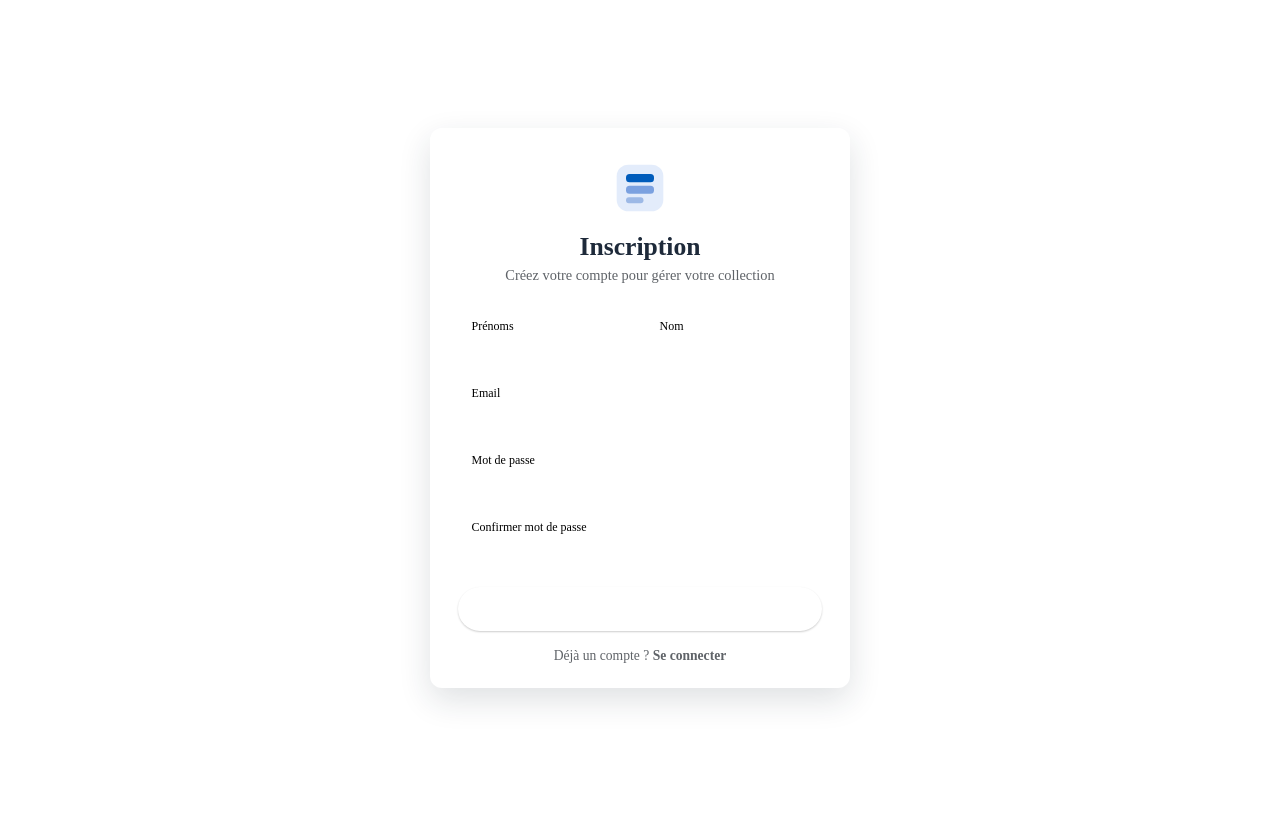
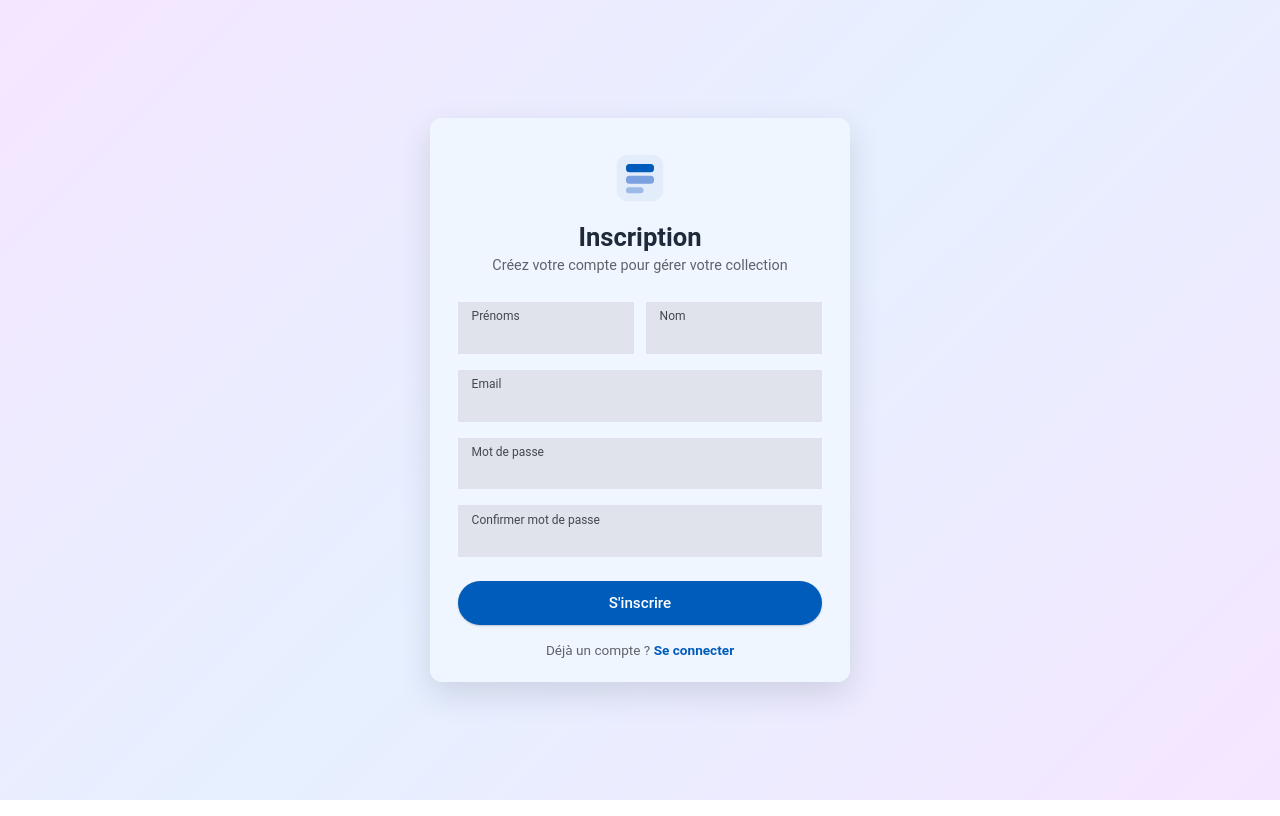
Before and after one commit to Mehdi-ahd/collection-web, an Angular app: page /register in a window 1280 px wide. Built offline with nearby package versions, Linux system fonts and the light colour scheme.

Commit message:
style: Ajout du style global de l'application

```diff
--- a/src/styles.scss
+++ b/src/styles.scss
@@ -1 +1,57 @@
 /* You can add global styles to this file, and also import other style files */
+/* ============================================================
+       THÈME (proche du thème Azure d'Angular Material)
+       ============================================================ */
+    :root {
+      --primary: #005cbb;
+      --primary-dark: #004a99;
+      --on-surface: #1b1b1f;
+      --on-surface-variant: #44474e;
+      --field-bg: #e0e2ec;
+      --danger: #d32f2f;
+      --card-bg: #f0f6ff;
+      --card-border: #8ca3c7;
+      --chip: #4a6cf7;
+      --price: #1e8a3a;
+      --name: #1e2a3a;
+      --description: #334155;
+    }
+
+    * { box-sizing: border-box; }
+
+    html, body {
+      margin: 0;
+      padding: 0;
+      min-height: 100%;
+    }
+
+    body {
+      min-height: 100vh;
+      font-family: Roboto, "Helvetica Neue", "Segoe UI", Arial, sans-serif;
+      color: var(--on-surface);
+      background: linear-gradient(
+        135deg,
+        #f5e6ff 0%,
+        #e6f0ff 50%,
+        #f5e6ff 100%
+      );
+      background-attachment: fixed;
+      -webkit-font-smoothing: antialiased;
+    }
+
+    /* ============================================================
+       SHELL : sidebar + contenu (équivalent app.html / app.scss)
+       ============================================================ */
+    #page-container {
+      display: flex;
+      width: 100%;
+      min-height: 100vh;
+    }
+
+    main {
+      flex-grow: 1;
+      min-width: 0;
+      height: 100vh;
+      overflow-y: auto;
+      padding: 1.5rem 1rem 2rem;
+    }
```
